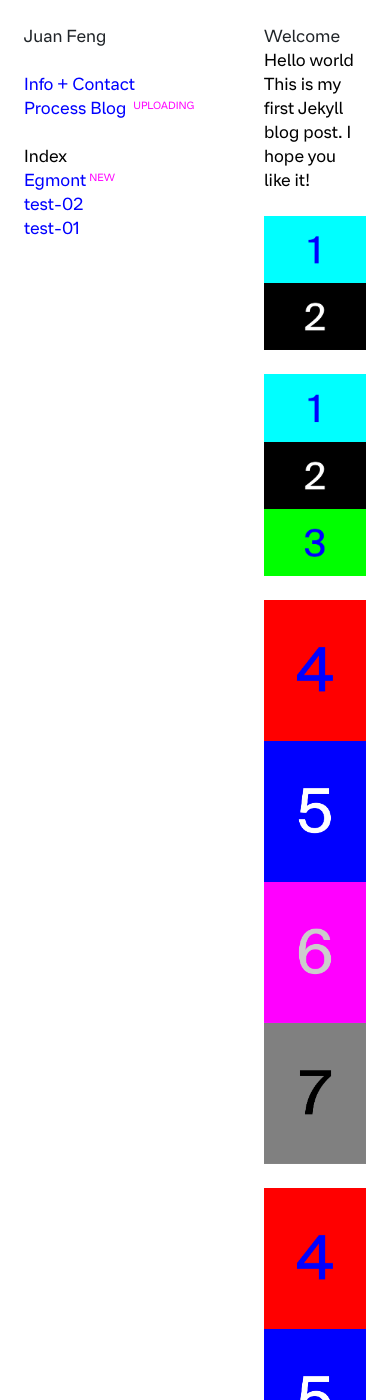
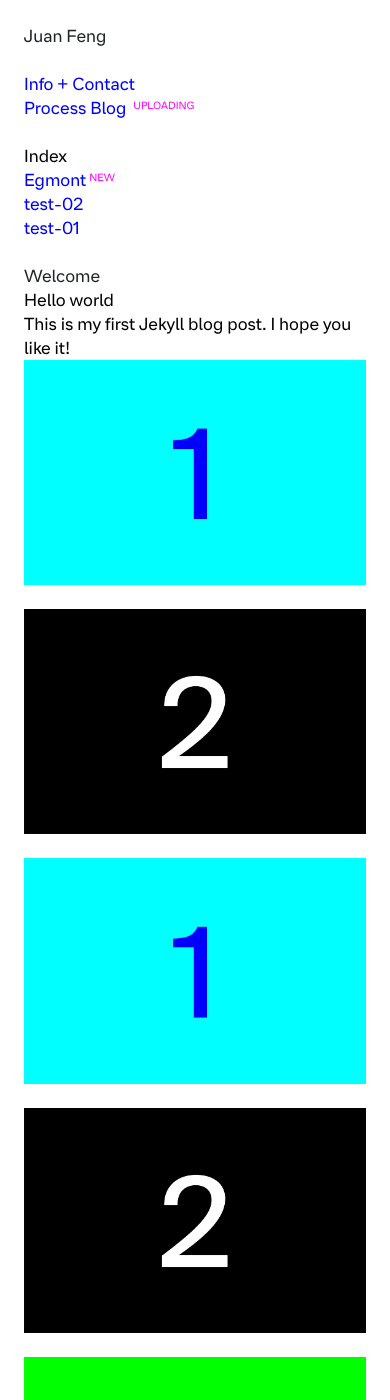
Before and after one commit to JuanJFeng/JJF, a Jekyll site: the page built from _posts/2020-02-26-egmont/2020-02-26-egmont.md, in a window 390 px wide and 1400 px high. Built offline with Jekyll 4.4.1, drawn with Linux system fonts in a browser that asks for light colours; nearby versions of some CDN libraries; some web fonts are replaced.

Commit message:
style-mobile

```diff
--- a/css/custom/_variables.scss
+++ b/css/custom/_variables.scss
@@ -69,11 +69,20 @@ header {
 	position: fixed;
 	z-index: 99;
 	//height: calc(100vh - #{$line-height}*2);
+
+	@media only screen and (max-width: $mobile) {
+		position: static;
+	}
 }
 
 .container-article {
 	margin-left: $width-header;
 	width: auto;
+
+	@media only screen and (max-width: $mobile) {
+		margin-left: 0;
+		padding-top: $line-height;
+	}
 }
 
 .article-text {
@@ -85,17 +94,20 @@ header {
 	width: $width-header;
 	position: fixed;
 
+	@media only screen and (max-width: $mobile) {
+		position: static;
+		padding-top: 0;
+	}
+
 	p {
 		margin-top: $line-height !important;
 	}
-
 }
 
 // navigation
 .nav {
 	display: block !important;
 	margin-top: $line-height;
-
 }
 
 .nav-top {
@@ -103,6 +115,7 @@ header {
 	a {
 		color: $link-color-1 !important;
 	}
+
 	.current  {
 		color: $text-color !important;
 
@@ -134,6 +147,11 @@ header {
 		height: calc(#{$line-height}*15);
 		margin: $line-height 0;
 
+		@media only screen and (max-width: $mobile) {
+			width: 100%;
+			height: auto;
+		}
+
 	}
 }
 
@@ -142,8 +160,16 @@ figure {
 	display: table !important;
 	margin: $line-height $line-height*-0.5 !important;
 
+	@media only screen and (max-width: $mobile) {
+		margin: 0 !important;
+	}
+
 	img {
 		padding: 0 $line-height*0.5;
+
+		@media only screen and (max-width: $mobile) {
+			padding: 0 0 $line-height;
+		}
 	}
 
 	&.centered {
```
